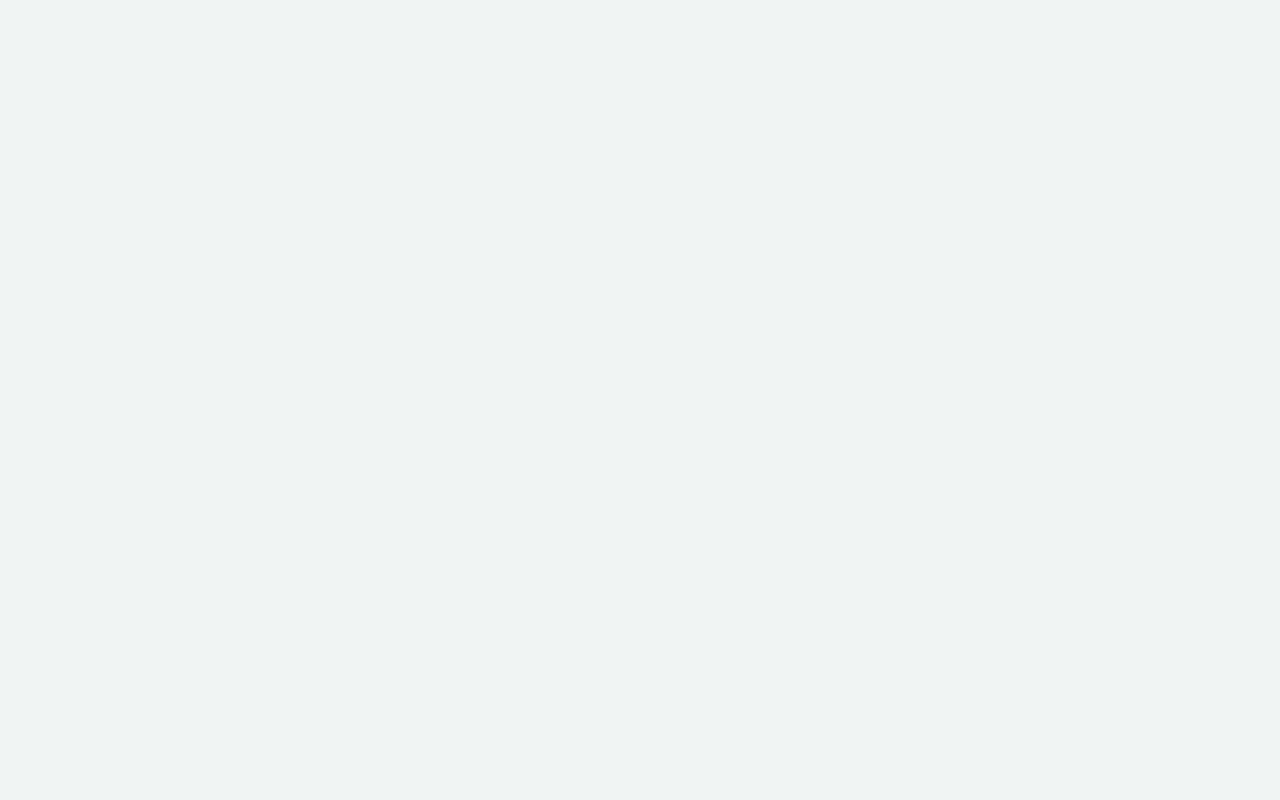
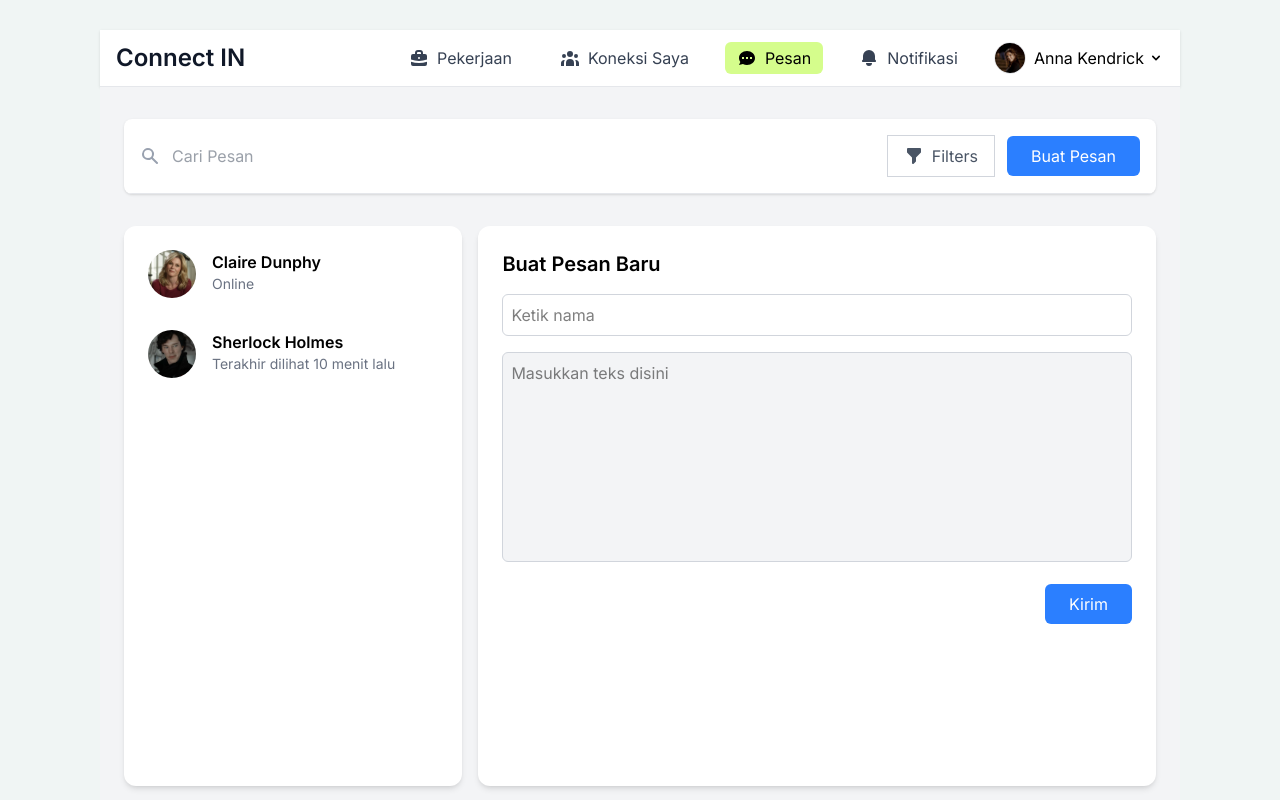
Before and after one commit to jennilaluyan/connect-in, a React (Vite) app: page /pesan in a window 1280 px wide. Before the commit this address had no page. Shown: the top 800 px of the page. Built offline with nearby package versions, Linux system fonts and the light colour scheme.

Commit message:
update nama connection-page ke koneksi dan juga messange ke pesan

```diff
--- a/src/App.jsx
+++ b/src/App.jsx
@@ -127,7 +127,7 @@ createRoot(document.getElementById("root")).render(
             }
           />
           <Route
-            path="/messages"
+            path="/pesan"
             element={
               <LayoutWithFooter>
                 <MessagesUserPage />
@@ -162,7 +162,7 @@ createRoot(document.getElementById("root")).render(
           {/* Pages without Footer */}
           <Route path="/masuk" element={<LoginPage />} />
           <Route path="/daftar" element={<RegisterPage />} />
-          <Route path="/connections" element={<ConnectionsPage />} />
+          <Route path="/koneksi" element={<ConnectionsPage />} />
         </Routes>
       </BrowserRouter>
     </NavProvider>
--- a/src/components/dashboard/DashboardNavbar.jsx
+++ b/src/components/dashboard/DashboardNavbar.jsx
@@ -18,9 +18,9 @@ const DashboardNavbar = () => {
   useEffect(() => {
     if (location.pathname === '/dashboard') {
       setActiveNavItem('Pekerjaan');
-    } else if (location.pathname.includes('/connections-page')) {
+    } else if (location.pathname.includes('/koneksi')) {
       setActiveNavItem('Koneksi Saya');
-    } else if (location.pathname.includes('/messages')) {
+    } else if (location.pathname.includes('/pesan')) {
       setActiveNavItem('Pesan');
     } else if (location.pathname.includes('/notifikasi')) {
       setActiveNavItem('Notifikasi');
@@ -80,13 +80,13 @@ const DashboardNavbar = () => {
               icon={<UserGroupIcon />}
               isActive={activeNavItem === 'Koneksi Saya'}
               label="Koneksi Saya"
-              to="/src/components/connections-page"
+              to="/koneksi"
             />
             <NavItem
               icon={<ChatIcon />}
               isActive={activeNavItem === 'Pesan'}
               label="Pesan"
-              to="/messages"
+              to="/pesan"
             />
             <NavItem
               icon={<BellIcon />}
@@ -212,14 +212,14 @@ const DashboardNavbar = () => {
               icon={<UserGroupIcon />}
               isActive={activeNavItem === 'Koneksi Saya'}
               label="Koneksi Saya"
-              to="/src/components/connections-page"
+              to="/koneksi"
               onClick={() => setIsMenuOpen(false)}
             />
             <MobileNavItem
               icon={<ChatIcon />}
               isActive={activeNavItem === 'Pesan'}
               label="Pesan"
-              to="/messages"
+              to="/pesan"
               onClick={() => setIsMenuOpen(false)}
             />
             <MobileNavItem
```
